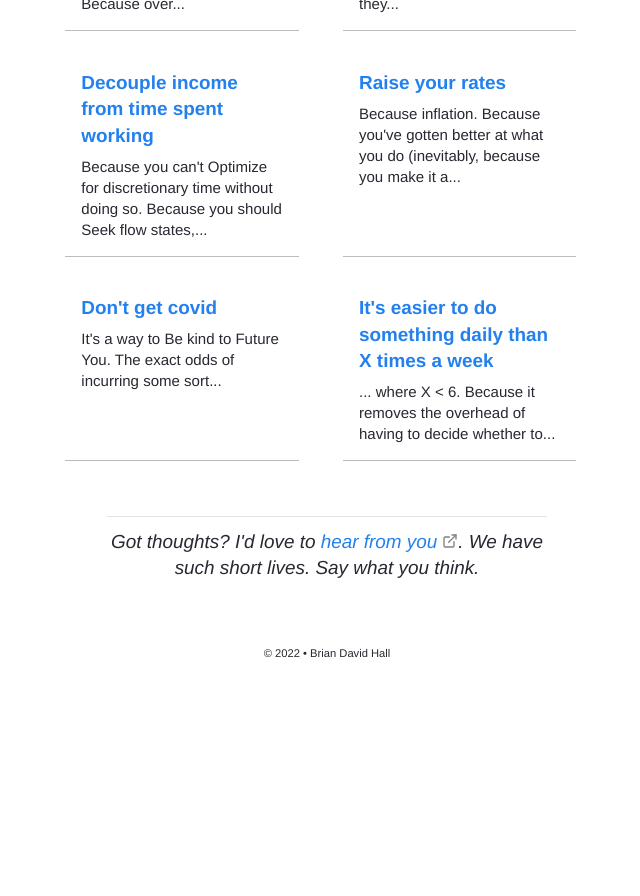
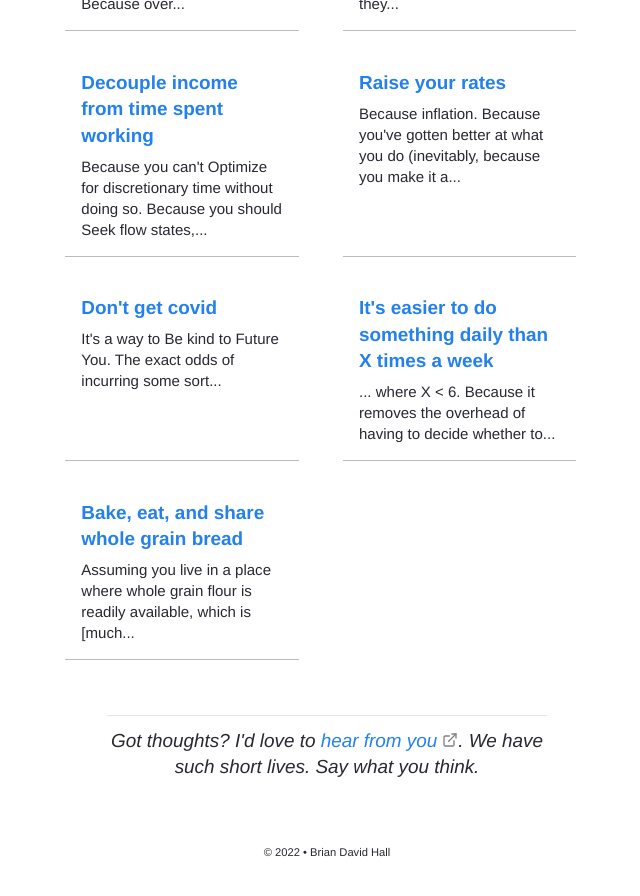
Before and after one commit to bruab/garden, a Jekyll site: the page built from _notes/Seek flow states.md, in a window 1280 px wide and 900 px high, scrolled down 576 px. Shown: the top 896 px of the window, without its empty margins (313-953 px from the left). Built offline with Jekyll 4.4.1, drawn with Linux system fonts in a browser that asks for light colours; comment, search, counter and statistics services are not loaded; before the commit the page ends 1277 px from its top, so only the background shows below that.

Commit message:
add bread note

```diff
--- a/_notes/It's easier to do something daily than X times a week.md
+++ b/_notes/It's easier to do something daily than X times a week.md
@@ -21,3 +21,4 @@ Here are some things that are good to do every day:
 - [[Learn new shit]]
 - [[Do outreach]]
 - [[Celebrate wins]]
+- [[Bake, eat, and share whole grain bread]]
--- /dev/null
+++ b/_notes/templates/Bake, eat, and share whole grain bread.md
@@ -0,0 +1,13 @@
+---
+
+title: 'Bake, eat, and share whole grain bread'
+feed: show
+date: 2024-11-02
+
+---
+
+Assuming you live in a place where whole grain flour is readily available, which is [much of the world](https://ourworldindata.org/grapher/wheat-production).
+
+Use 100% whole grain, and a starter. It has actual nutritional content. Working the dough is a way to [[Seek flow states]]. And interacting with a live sourdough culture several times over the course of the day is a way to [[Cultivate a connection with other beings]].
+
+It's also a way to [[Keep cost of living low]]—whole grain flour costs more than ready-made, nearly-nutrient-free white bread, but a homemade whole grain loaf has more taste and nutritional value than most of what you can buy in a store or restaurant for a comparable price.
```
